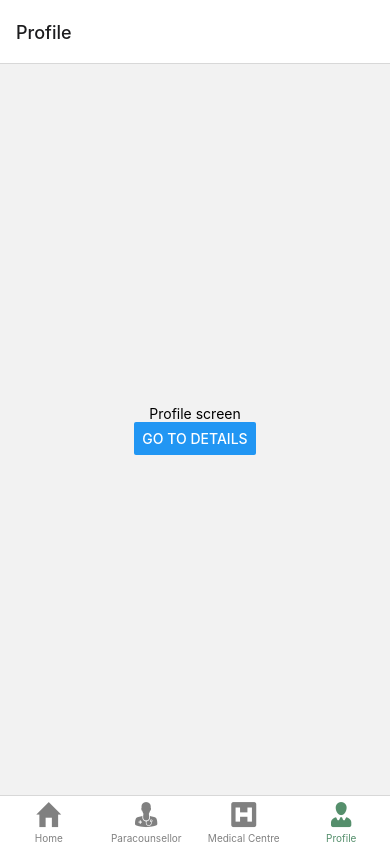
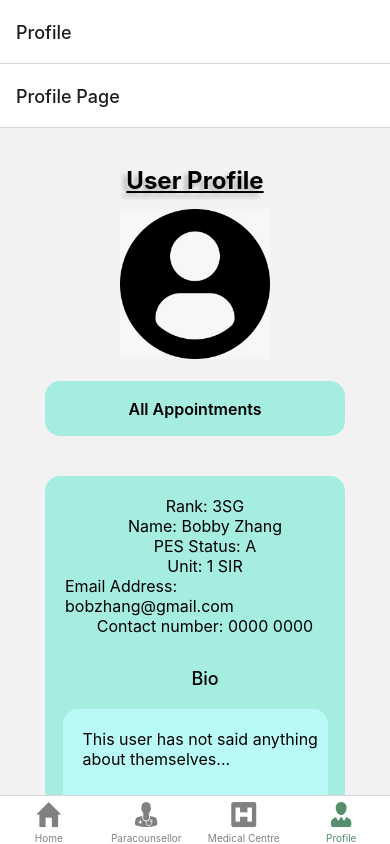
Before and after one commit to Xie-Yutong/CODE_EXP, a React Native app: screen /Profile in a window 390 px wide. Built offline with nearby package versions, Linux system fonts and the light colour scheme.

Commit message:
profile
editting profile doesnt actually work btw

```diff
--- a/screens/Profile Page/Profile.js
+++ b/screens/Profile Page/Profile.js
@@ -1,17 +1,171 @@
 import * as React from 'react';
-import { Button, Text, View } from 'react-native';
+import { Button, Text, View, StyleSheet, ScrollView, TouchableOpacity } from 'react-native';
 import { createNativeStackNavigator } from '@react-navigation/native-stack';
 import { NavigationContainer } from '@react-navigation/native';
 import { createBottomTabNavigator } from '@react-navigation/bottom-tabs';
+import icon from './profileicon.jpeg';
+import { useNavigation } from '@react-navigation/native';
+//import { LinearGradient } from 'expo-linear-gradient';
 
-export default function ProfileScreen({ navigation }) {
+
+
+function ProfileScreen () {
+  const navigation = useNavigation()
     return (
-      <View style={{ flex: 1, justifyContent: 'center', alignItems: 'center' }}>
-        <Text>Profile screen</Text>
-        <Button
-          title="Go to Details"
-          onPress={() => navigation.navigate('Details')}
-        />
+      <View style={{alignItems:'center'}}>
+        <View style={{ flex: 1, alignItems: 'center'}}>
+          <Text style={{
+            fontSize:24,
+            fontWeight:700,
+            fontFamily:"inter",
+            textDecorationLine: 'underline',
+            marginTop:38,
+            marginBottom:14,
+            textShadowColor: 'rgba(0, 0, 0, 0.25)',
+            textShadowOffset: {width: -4, height: 4},
+            textShadowRadius: 4
+          }} >User Profile</Text>
+        </View>
+        <View style={{alignItems:"center"}}>
+          <img
+            style={{width:150, height:150, alignItem:'center'}}
+            src={icon}
+          />
+        </View>
+        <View style={{marginTop:22}}>
+          <TouchableOpacity
+            style={styles.button}
+            onPress= {() => navigation.navigate("Appointments")} title="Appointmentss">
+            <Text style={styles.buttontext}>All Appointments</Text>
+          </TouchableOpacity>
+        </View>
+        <View>
+           <View style={styles.container}>
+            <Text style={styles.infotextfirst}>Rank: 3SG</Text>
+            <Text style={styles.infotext}>Name: Bobby Zhang</Text>
+            <Text style={styles.infotext}>PES Status: A</Text>
+            <Text style={styles.infotext}>Unit: 1 SIR</Text>
+            <Text style={styles.infotext}>Email Address: bobzhang@gmail.com</Text>
+            <Text style={styles.infotextlast}>Contact number: 0000 0000</Text>
+            <Text style={styles.biotitle}>Bio</Text>
+            <View style={styles.container2}>
+              <Text style={styles.infotextfirst}>This user has not said anything about themselves...</Text>
+            </View>
+          </View>
+        </View>
+        <View>
+          <TouchableOpacity>
+              <Text style={{fontFamily:'Inter', fontSize:14, fontWeight:400, fontStyle:'italic', textDecorationLine:'underline', color:'#2200CC', marginTop:5}}>Edit your profile</Text>
+          </TouchableOpacity>
+        </View>
       </View>
     );
   }
+
+
+function AppointmentsScreen () {
+  return (
+    <View>
+      <Text style={{alignItems:'center'}}>appointments ig</Text>;
+    </View>
+  );
+}
+
+
+const Stack = createNativeStackNavigator()
+
+export default function ProfileStack () {
+  return (
+    <Stack.Navigator>
+      <Stack.Screen name = "Profile Page" component={ProfileScreen} />
+      <Stack.Screen name="Appointments" component={AppointmentsScreen} />
+    </Stack.Navigator>
+  );
+};
+
+const styles = StyleSheet.create({
+  button: {
+    width: 300,
+    height: 55,
+    borderRadius: 15,
+    backgroundColor: "#a6ede1",
+    alignItems:'center',
+    justifyContent:'center'
+  },
+  buttontext:{
+    fontFamily:'Inter',
+    fontWeight: 600,
+    fontSize:16,
+    alignItems: 'center',
+    padding: 5,
+  },
+  infotext:{
+    fontFamily:"Inter",
+    fontWeight:400,
+    fontSize:16,
+    marginLeft:20,
+    textAlign:"left",
+  },
+  infotextfirst:{
+    fontFamily:"Inter",
+    fontWeight:400,
+    fontSize:16,
+    marginLeft:20,
+    marginTop:20,
+    textAlign:"left",
+  },
+  infotextlast:{
+    fontFamily:"Inter",
+    fontWeight:400,
+    fontSize:16,
+    marginLeft:20,
+    marginBottom:25,
+    textAlign:"left",
+  },
+  container:{
+    marginTop:40,
+    backgroundColor: "#a6ede1",
+    borderRadius:15,
+    alignItems:"center",
+    height:330,
+    width:300
+  },
+  container2:{
+    marginTop:20,
+    backgroundColor: "#b9faf7",
+    borderRadius:15,
+    height:100,
+    width:265,
+  },
+  biotitle:{
+    fontFamily:"Inter",
+    fontWeight:500,
+    fontSize:18,
+    marginLeft:20,
+    marginTop:7,
+  },
+  biotext:{
+    fontFamily:"Inter",
+    fontWeight:400,
+    fontSize:16,
+    marginLeft:15,
+    marginRight:15,
+    marginTop:15,
+    textAlign:"left",
+  },
+})
+
+
+
+{/*<LinearGradient
+colors={['#c0392b', '#f1c40f']}
+start={{x: 0, y: 0.5}}
+end={{x: 1, y: 1}}
+style={styles.button}
+>
+  <TouchableOpacity
+    style={styles.button}
+    onPress= {() => navigation.navigate("Appointments")} title="Appointmentss">
+    <Text>All Appointments</Text>
+  </TouchableOpacity>
+</LinearGradient> */}
```
Also changed, not shown: screens/Profile Page/profileicon.jpeg (added).
